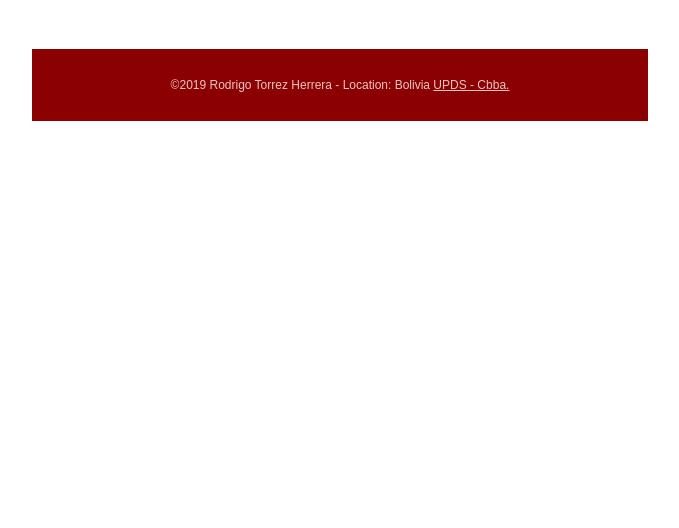
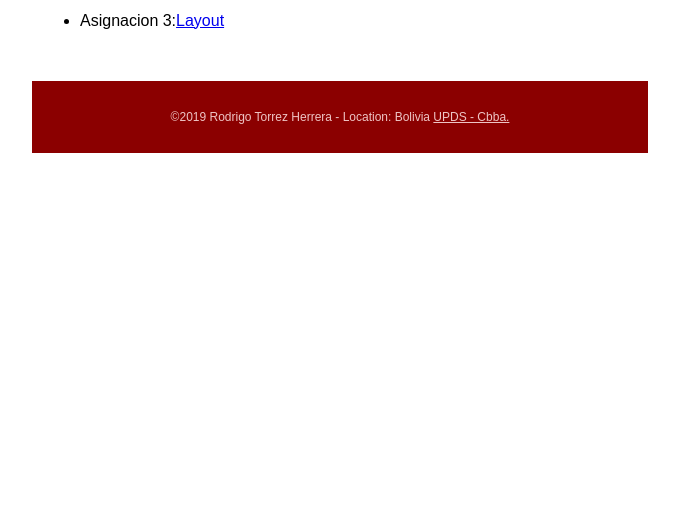
Before and after one commit to kigmrom/TecnologiaWeb, a plain HTML site: page index.html in a window 1280 px wide. Shown: the part 272-800 px from the top of the page, without its empty margins (300-979 px from the left). Drawn offline with Linux system fonts and the light colour scheme.

Commit message:
asignaciones

```diff
--- a/index.html
+++ b/index.html
@@ -18,6 +18,7 @@
     <ul>
       <li>Asignacion 1:<a href="asignaciones/asignacion1/plan-de-sitio.pdf">Site Plan</a></li>
       <li>Asignacion 2:<a href="asignaciones/asignacion2/fixedhtml.html">HTML Markup Validation</a></li>
+      <li>Asignacion 3:<a href="asignaciones/asignacion3/layout.html">Layout</a></li>
     </ul>
 
   </main>
```
